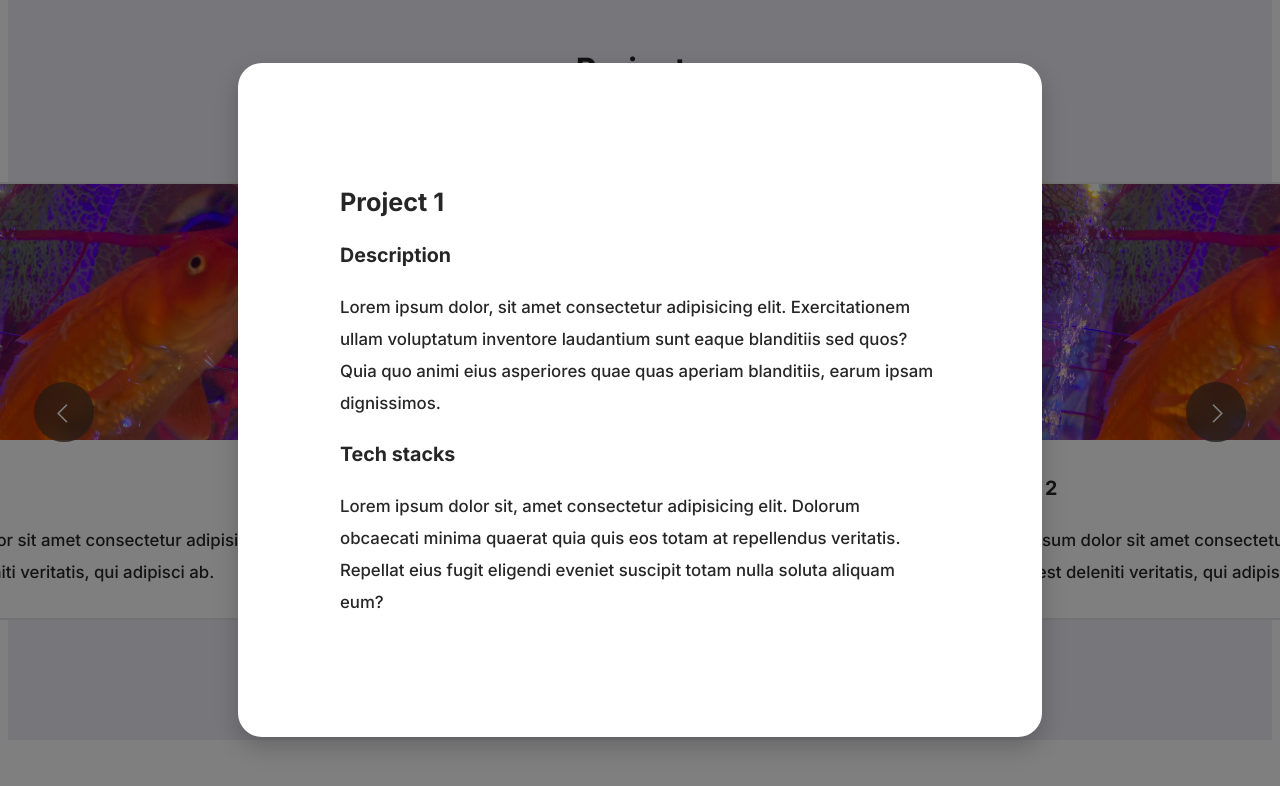
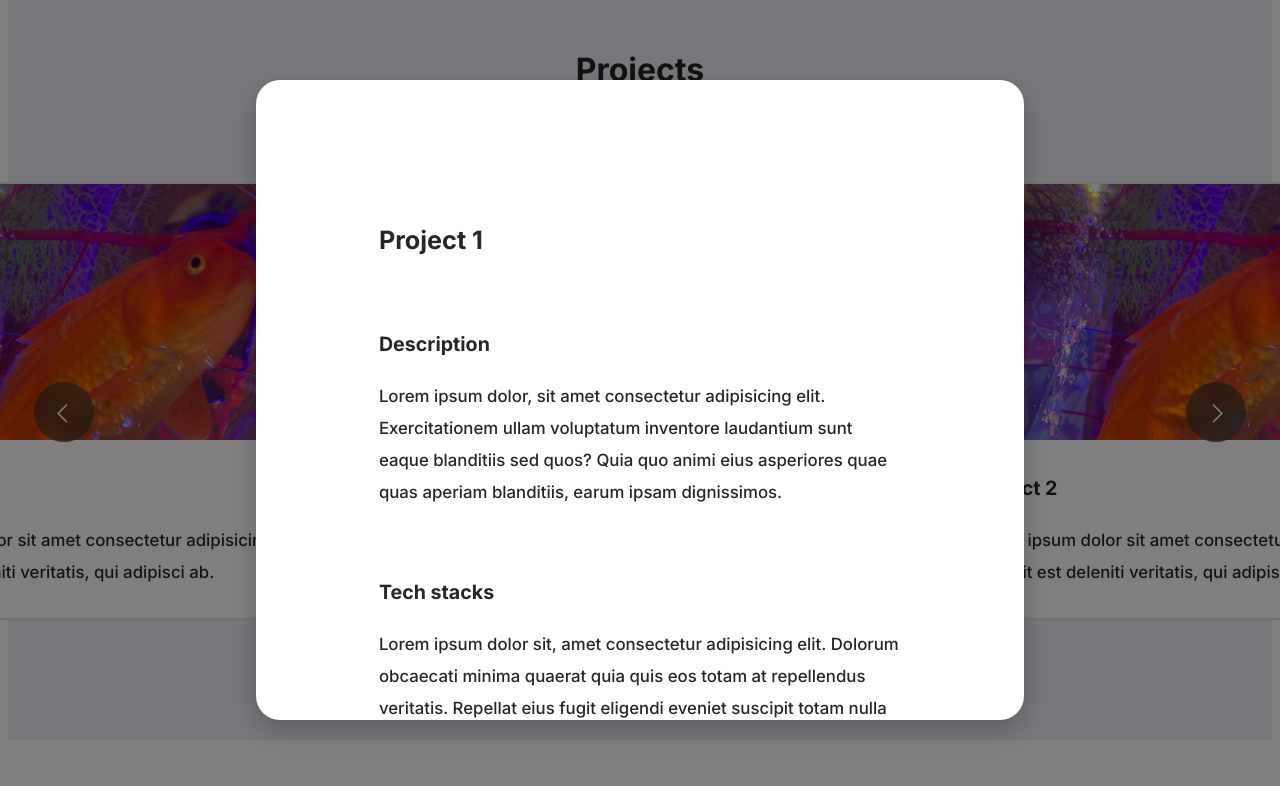
Before and after one commit to aizawa138/portfolio, a React (Vite) app: page / in a window 1280 px wide. Both pictures are taken after a click on the element 641 px from the left and 1386 px from the top of the page. Shown: the part 986-1772 px from the top of the page. Built offline with nearby package versions, Linux system fonts and the light colour scheme.

Commit message:
Change position of scrollbar of the detailed card so that it is inside the card

```diff
--- a/src/components/Card/Card.jsx
+++ b/src/components/Card/Card.jsx
@@ -1,5 +1,5 @@
 import styles from "./Card.module.css";
-import React, {useState} from "react";
+import React, { useState, useEffect } from "react";
 import fishImage from "../../assets/images/IMG_1099.jpg";
 import { createPortal } from "react-dom";
 
@@ -7,14 +7,28 @@ function Card(props) {
 
     const [isClicked, setIsClicked] = useState(false);
 
+    useEffect(() => {
+        if (isClicked) {
+            document.body.style.overflowY = "hidden";
+        }
+        else {
+            document.body.style.overflowY = "unset";
+        }
+        return () => document.body.style.overflowY = "unset";
+    }, [isClicked]);
+
     const detailDisplay = (
         <div className={styles.overlay} onClick={() => setIsClicked(false)}>
             <div className={styles.detail} onClick={(e) => e.stopPropagation()}>
-                <h2>Project 1</h2>
-                <h3>Description</h3>
-                <p>Lorem ipsum dolor, sit amet consectetur adipisicing elit. Exercitationem ullam voluptatum inventore laudantium sunt eaque blanditiis sed quos? Quia quo animi eius asperiores quae quas aperiam blanditiis, earum ipsam dignissimos.</p>
-                <h3>Tech stacks</h3>
-                <p>Lorem ipsum dolor sit, amet consectetur adipisicing elit. Dolorum obcaecati minima quaerat quia quis eos totam at repellendus veritatis. Repellat eius fugit eligendi eveniet suscipit totam nulla soluta aliquam eum?</p>
+                <div className={styles.detailContent}>
+                    <h2>{props.title}</h2><br />
+                    <h3>Description</h3>
+                    <p>Lorem ipsum dolor, sit amet consectetur adipisicing elit. Exercitationem ullam voluptatum inventore laudantium sunt eaque blanditiis sed quos? Quia quo animi eius asperiores quae quas aperiam blanditiis, earum ipsam dignissimos.</p><br />
+                    <h3>Tech stacks</h3>
+                    <p>Lorem ipsum dolor sit, amet consectetur adipisicing elit. Dolorum obcaecati minima quaerat quia quis eos totam at repellendus veritatis. Repellat eius fugit eligendi eveniet suscipit totam nulla soluta aliquam eum?</p><br />
+                    <h3>Directory Structure</h3>
+                    <p>Lorem ipsum dolor sit, amet consectetur adipisicing elit. Dolorum obcaecati minima quaerat quia quis eos totam at repellendus veritatis. Repellat eius fugit eligendi eveniet suscipit totam nulla soluta aliquam eum?</p><br />
+                </div>
             </div>
         </div>
     );
--- a/src/components/Card/Card.module.css
+++ b/src/components/Card/Card.module.css
@@ -26,14 +26,20 @@
 .detail {
     position: fixed;
     background: white;
-    padding: 8% 8%;
-    width: 600px;
-    max-width: 90%;
+    max-width: 60vw;
     max-height: 80vh;
     border-radius: 1.5rem;
+    box-shadow: 0 10px 25px rgba(0,0,0,0.2);
+    overflow: hidden;
+    display: flex;
+    flex-direction: column;
+}
+
+.detailContent {
+    padding: 16% 16%;
+    margin-right: 2px;
     overflow-y: auto;
-    box-shadow: 0 10px 25px rgba(0,0,0,0.2);
-    animation: slideUp 0.3s ease-out;
+    flex: 1;
 }
 
 .card:hover {
```
